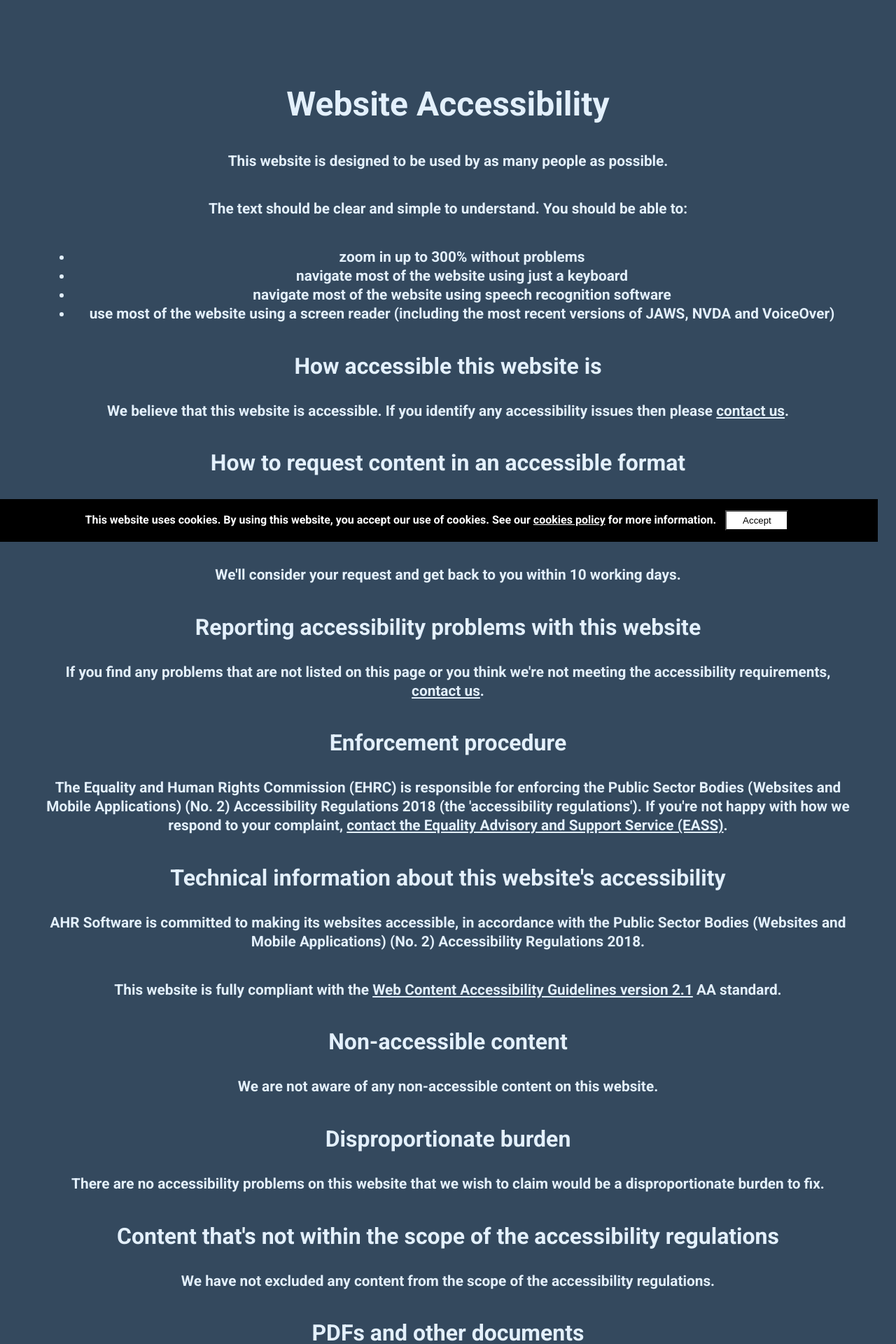
After one commit to bear-rsg/encv, a Django app: page /accessibility/ in a window 1280 px wide. The commit adds this page. Shown: the top 1920 px of the page at 70% size. Run offline with Django 4.2, Linux system fonts and the light colour scheme; parts of the project's set-up code (start-up, migrations or seed data) failed here and were passed over; some libraries are stand-ins or nearby versions.

Commit message:
added logos, accessibility, style tweaks, etc

```diff
--- a/django/core/static/css/style.css
+++ b/django/core/static/css/style.css
@@ -22,6 +22,16 @@ footer a {
 
 h1 {
     font-size: 4em;
+    font-weight: 600;
+}
+
+h2 {
+    font-size: 3em;
+    font-weight: 600;
+}
+
+h3 {
+    font-size: 2em;
     font-weight: 600;
 }
 
--- a/django/core/templates/base.html
+++ b/django/core/templates/base.html
@@ -19,7 +19,7 @@
                 <a href="https://www.birmingham.ac.uk/legal/index.aspx" target="_blank">Legal</a> |
                 <a href="https://www.birmingham.ac.uk/university/governance/policies-regs/information/index.aspx" target="_blank">Freedom of Information</a> |
                 <a href="{% url 'general:cookies' %}">Cookies</a> |
-                <a href="https://accessibility.bear.bham.ac.uk/statements-cal.html" target="_blank">Accessibility</a>
+                <a href="{% url 'general:accessibility' %}">Accessibility</a>
             </p>
         </footer>
         <!-- JavaScript -->
--- a/django/education/admin.py
+++ b/django/education/admin.py
@@ -49,9 +49,9 @@ class JournalEntryPromptAdminView(GenericAdminView):
     Customise the admin interface for JournalEntryPrompt model
     """
 
-    search_fields = ('text', 'order')
-    list_display = ('text', 'order')
-    list_display_links = ('text', 'order')
+    search_fields = ('order', 'text',)
+    list_display = ('order', 'text',)
+    list_display_links = ('order', 'text',)
 
     def has_module_permission(self, request, obj=None):
         return custom_permissions.get_permission(self, request, obj, 'admin_only')
--- a/django/education/models.py
+++ b/django/education/models.py
@@ -19,7 +19,7 @@ class JournalEntryPrompt(models.Model):
         return f'{self.order}) {self.text}' if self.order else self.text
 
     class Meta:
-        ordering = ['-order']
+        ordering = ['order']
 
 
 class JournalEntry(models.Model):
--- /dev/null
+++ b/django/general/templates/general/accessibility.html
@@ -0,0 +1,105 @@
+{% extends 'base.html' %}
+{% load static settings_value %}
+
+{% block content %}
+
+<section class="container">
+    <h2>Website Accessibility</h2>
+    <p>
+        This website is designed to be used by as many people as possible.
+    </p>
+
+    <p>The text should be clear and simple to understand. You should be able to:</p>
+
+    <ul>
+        <li>zoom in up to 300% without problems</li>
+        <li>navigate most of the website using just a keyboard</li>
+        <li>navigate most of the website using speech recognition software</li>
+        <li>use most of the website using a screen reader (including the most recent versions of JAWS, NVDA and VoiceOver)</li>
+    </ul>
+</section>
+
+<section class="container">
+    <h3 id="how-accessible-this-website-is">How accessible this website is</h3>
+
+    <p>We believe that this website is accessible. If you identify any accessibility issues then please <a href="mailto:{% settings_value 'ADMIN_EMAIL' %}">contact us</a>.</p>
+
+</section>
+
+<section class="container">
+    <h3 id="how-to-request-content-in-an-accessible-format">How to request content in an accessible format</h3>
+
+    <p>If you need information on this website in a different format like accessible PDF, large print, easy read, audio recording or braille, please email <a href="mailto:{% settings_value 'ADMIN_EMAIL' %}">{% settings_value 'ADMIN_EMAIL' %}</a>.</p>
+
+    <p>We'll consider your request and get back to you within 10 working days.</p>
+</section>
+
+<section class="container">
+    <h3 id="reporting-accessibility-problems-with-this-website">Reporting accessibility problems with this website</h3>
+
+    <p>If you find any problems that are not listed on this page or you think we're not meeting the accessibility requirements, <a href="mailto:{% settings_value 'ADMIN_EMAIL' %}">contact us</a>.</p>
+</section>
+
+<section class="container">
+    <h3 id="enforcement-procedure">Enforcement procedure</h3>
+
+    <p>The Equality and Human Rights Commission (EHRC) is responsible for enforcing the Public Sector Bodies (Websites and Mobile Applications) (No. 2) Accessibility Regulations 2018 (the 'accessibility regulations'). If you're not happy with how we respond to your complaint, <a class="sys_16" href="https://www.equalityadvisoryservice.com/">contact the Equality Advisory and Support Service (EASS)</a>.</p>
+</section>
+
+<section class="container">
+    <h3 id="technical-information-about-this-websites-accessibility">Technical information about this website's accessibility</h3>
+
+    <p>AHR Software is committed to making its websites accessible, in accordance with the Public Sector Bodies (Websites and Mobile Applications) (No. 2) Accessibility Regulations 2018.</p>
+
+    <p>This website is fully compliant with the <a rel="external" href="https://www.w3.org/TR/WCAG21/">Web Content Accessibility Guidelines version 2.1</a> AA standard.</p>
+</section>
+
+<section class="container">
+    <h3 id="non-accessible-content">Non-accessible content</h3>
+
+    <p>We are not aware of any non-accessible content on this website.</p>
+</section>
+
+<section class="container">
+    <h3 id="disproportionate-burden">Disproportionate burden</h3>
+
+    <p>There are no accessibility problems on this website that we wish to claim would be a disproportionate burden to fix.</p>
+</section>
+
+<section class="container">
+    <h3 id="content-thats-not-within-the-scope-of-the-accessibility-regulations">Content that's not within the scope of the accessibility regulations</h3>
+
+    <p>We have not excluded any content from the scope of the accessibility regulations.</p>
+</section>
+
+<section class="container">
+    <h3 id="pdfs-and-other-documents">PDFs and other documents</h3>
+
+    <p>Some documents may not be accessible in a number of ways including missing text alternatives and missing document structure.</p>
+
+    <p><a href="mailto:{% settings_value 'ADMIN_EMAIL' %}">Contact us</a> to report any problems or request documents in an alternative format.</p>
+</section>
+
+<section class="container">
+    <h3 id="how-we-test-this-website">How we test this website</h3>
+
+    <p>This website was tested for compliance with the Web Content Accessibility Guidelines V2.1 level A and level AA. These tests have been carried out internally.</p>
+
+    <p>We use popular tools for testing website accessibility, including <a href="https://pa11y.org">Pa11y</a> and <a href="https://wave.webaim.org">WAVE</a>.</p>
+</section>
+
+<section class="container">
+    <h3 id="what-were-doing-to-improve-accessibility">What we're doing to improve accessibility</h3>
+
+    <p>We've tested this website and made any necessary fixes to improve its accessibility. We will continue to test this website, where required to do so, to ensure that it complies with current and future accessibility requirements.</p>
+
+    <p>If you know of any way that we can improve the accessibility of this website, please <a href="mailto:{% settings_value 'ADMIN_EMAIL' %}">contact us</a>.</p>
+</section>
+
+<section class="container">
+    <h3 id="preparation-of-this-accessibility-statement">Preparation of this accessibility statement</h3>
+
+    <p>This statement was first prepared on 3rd January 2024. It was last updated on 5th January 2024.</p>
+</section>
+
+{% endblock %}
--- a/django/general/templates/general/cookies.html
+++ b/django/general/templates/general/cookies.html
@@ -3,7 +3,7 @@
 
 {% block content %}
 
-<h1>Cookies</h1>
+<h2>Cookies</h2>
 <p>
     Cookies are small blocks of data created by a web server while a user is browsing a website and placed on the user's device by the user's web browser. We use cookies responsibly. Full details of the cookies we use are shown below.
 </p>
--- a/django/general/urls.py
+++ b/django/general/urls.py
@@ -6,4 +6,5 @@ app_name = 'general'
 urlpatterns = [
     path('', views.WelcomeTemplateView.as_view(), name='welcome'),
     path('cookies/', views.CookiesTemplateView.as_view(), name='cookies'),
+    path('accessibility/', views.AccessibilityTemplateView.as_view(), name='accessibility'),
 ]
--- a/django/general/views.py
+++ b/django/general/views.py
@@ -13,3 +13,10 @@ class CookiesTemplateView(TemplateView):
     Class-based view to show the cookies template
     """
     template_name = 'general/cookies.html'
+
+
+class AccessibilityTemplateView(TemplateView):
+    """
+    Class-based view to show the accessibility template
+    """
+    template_name = 'general/accessibility.html'
```
Also changed, not shown: django/core/templates/admin/base.html (+9 -7 lines), django/core/static/images/logos/logo-ahrc.jpg (added), django/core/static/images/logos/logo-bima.jpg (added), django/core/static/images/logos/logo-exeter.jpg (added), django/core/static/images/logos/logo-greenlane.jpg (added), django/core/static/images/logos/logo-jc.jpg (added), django/core/static/images/logos/logo-macmillan.jpg (added), django/core/static/images/logos/logo-n4.jpg (added), django/core/static/images/logos/logo-uob.jpg (added), django/education/migrations/0001_initial.py.
